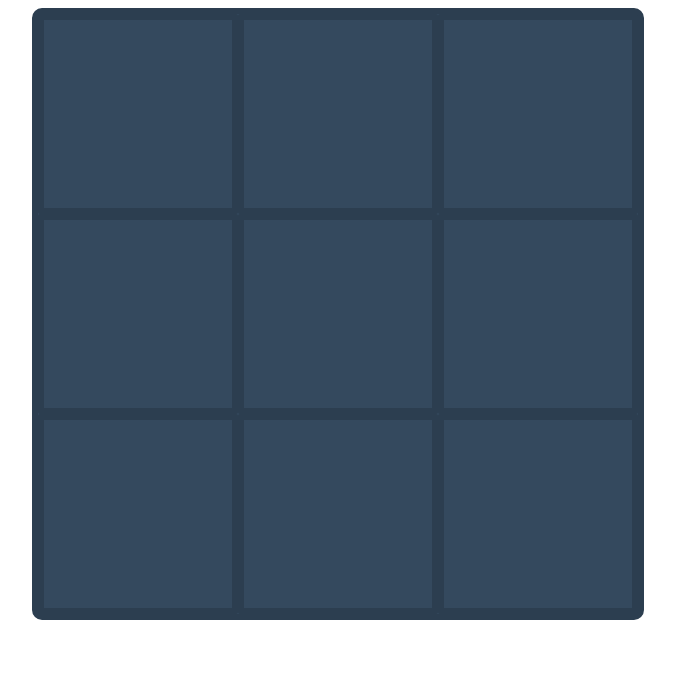
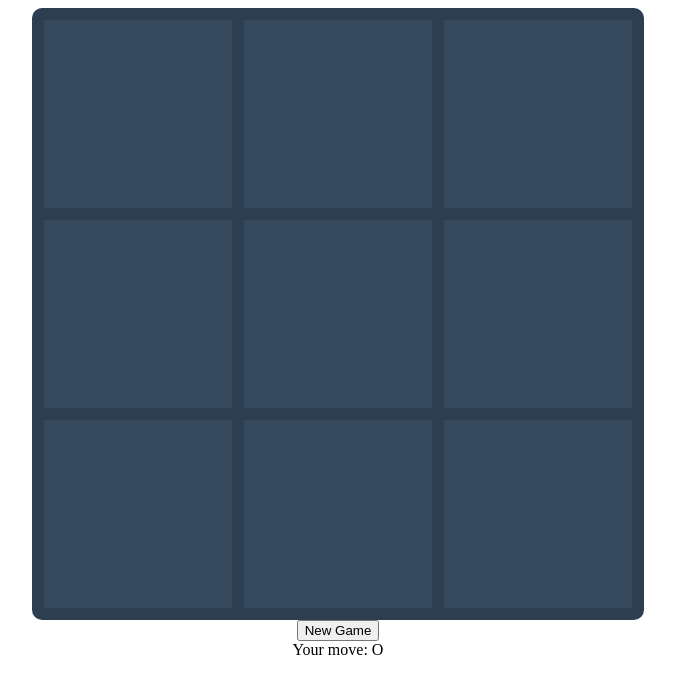
Before and after one commit to nJim/tictactoe-js, a React (Create React App) app: page / in a window 1280 px wide. Shown: the top 694 px of the page, without its empty margins (302-977 px from the left). Built offline with nearby package versions, Linux system fonts and the light colour scheme.

Commit message:
Break grid into its own component.

```diff
--- a/src/Board.js
+++ b/src/Board.js
@@ -1,9 +1,12 @@
 import React, { useState } from "react";
-import Box from "./Box";
+import Grid from "./Grid";
 
 const Board = () => {
-  const [values, setValues] = useState(Array(9).fill(null));
-  const [currentPlayer, setPlayer] = useState("X");
+  const initValues = Array(9).fill(null);
+  const initPlayer = () => ["X", "O"][Math.floor(Math.random() * 2)];
+
+  const [values, setValues] = useState(initValues);
+  const [currentPlayer, setPlayer] = useState(initPlayer);
 
   const handleClick = (id) => {
     const updated = [...values];
@@ -12,18 +15,17 @@ const Board = () => {
     setPlayer(currentPlayer == "X" ? "O" : "X");
   };
 
+  const handleClear = () => {
+    setValues(initValues);
+    setPlayer(initPlayer);
+  };
+
   return (
-    <div className="board">
-      <Box key={0} id={0} handleClick={handleClick} value={values[0]} />
-      <Box key={1} id={1} handleClick={handleClick} value={values[1]} />
-      <Box key={2} id={2} handleClick={handleClick} value={values[2]} />
-      <Box key={3} id={3} handleClick={handleClick} value={values[3]} />
-      <Box key={4} id={4} handleClick={handleClick} value={values[4]} />
-      <Box key={5} id={5} handleClick={handleClick} value={values[5]} />
-      <Box key={6} id={6} handleClick={handleClick} value={values[6]} />
-      <Box key={7} id={7} handleClick={handleClick} value={values[7]} />
-      <Box key={8} id={8} handleClick={handleClick} value={values[8]} />
-    </div>
+    <>
+      <Grid handleClick={handleClick} values={values} />
+      <button onClick={handleClear}>New Game</button>
+      <div>Your move: {currentPlayer}</div>
+    </>
   );
 };
 
--- /dev/null
+++ b/src/Grid.js
@@ -0,0 +1,12 @@
+import React, { useState } from "react";
+import Box from "./Box";
+
+const Grid = ({ handleClick, values }) => (
+  <div className="grid">
+    {[...Array(9).keys()].map((i) => (
+      <Box key={i} id={i} handleClick={handleClick} value={values[i]} />
+    ))}
+  </div>
+);
+
+export default Grid;
--- a/src/index.css
+++ b/src/index.css
@@ -1,4 +1,4 @@
-.board {
+.grid {
   width: 600px;
   height: 600px;
   margin: 0 auto;
```
